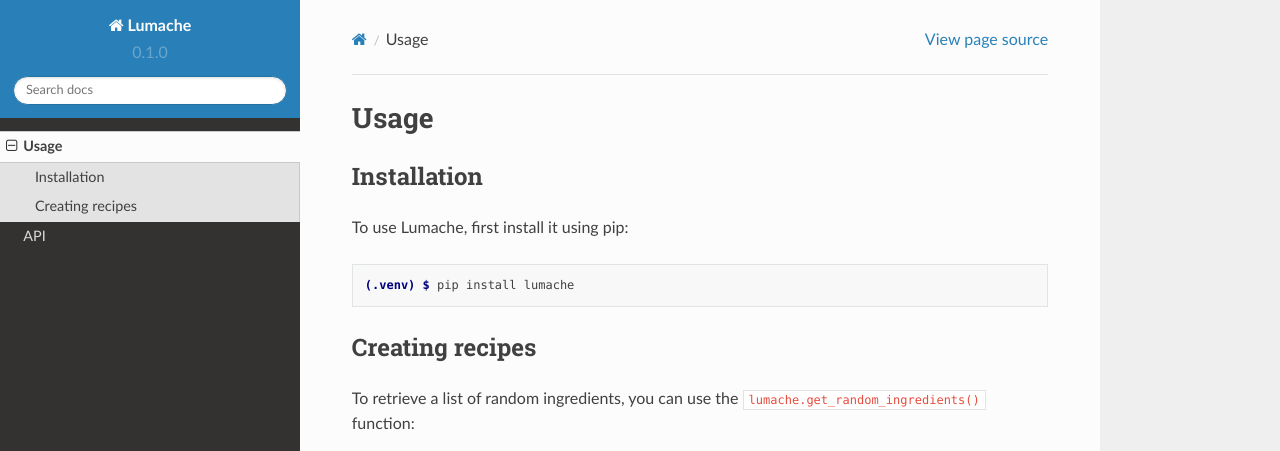
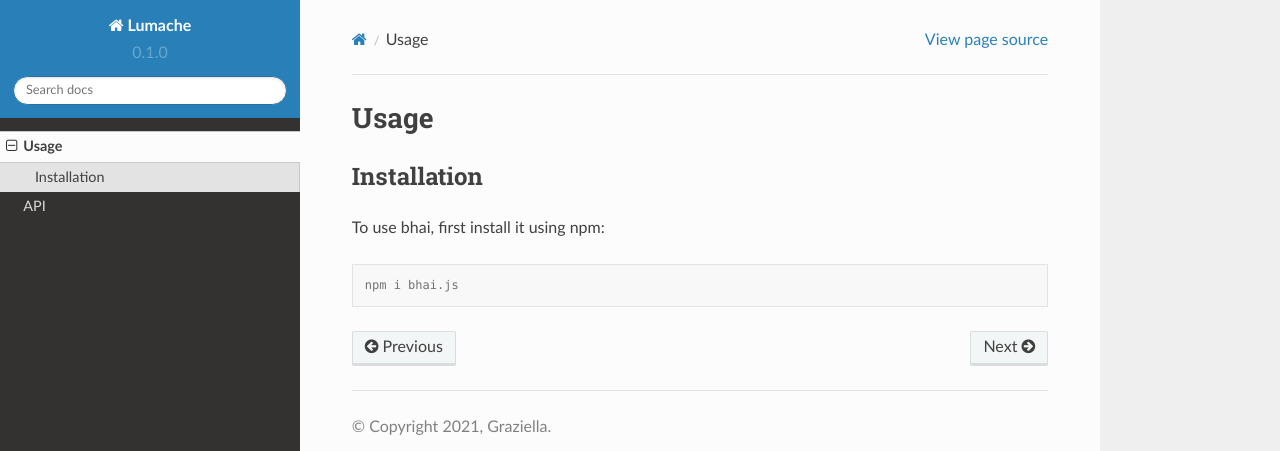
Before and after one commit to readthedocs/tutorial-template, a Sphinx documentation site: the page built from docs/source/usage.rst, in a window 1280 px wide and 1095 px high. Shown: the top 451 px of the window. Built offline with Sphinx 7.4.7 and the Read the Docs theme 2.0.0, drawn with Linux system fonts in a browser that asks for light colours; some of the changed text lies outside the part shown.

Commit message:
Update usage.rst

```diff
--- a/docs/source/usage.rst
+++ b/docs/source/usage.rst
@@ -6,28 +6,8 @@
 Installation
 ------------
 
-To use Lumache, first install it using pip:
+To use bhai, first install it using npm:
 
 .. code-block:: console
 
-   (.venv) $ pip install lumache
-
-Creating recipes
-----------------
-
-To retrieve a list of random ingredients,
-you can use the ``lumache.get_random_ingredients()`` function:
-
-.. autofunction:: lumache.get_random_ingredients
-
-The ``kind`` parameter should be either ``"meat"``, ``"fish"``,
-or ``"veggies"``. Otherwise, :py:func:`lumache.get_random_ingredients`
-will raise an exception.
-
-.. autoexception:: lumache.InvalidKindError
-
-For example:
-
->>> import lumache
->>> lumache.get_random_ingredients()
-['shells', 'gorgonzola', 'parsley']
+   npm i bhai.js
```
